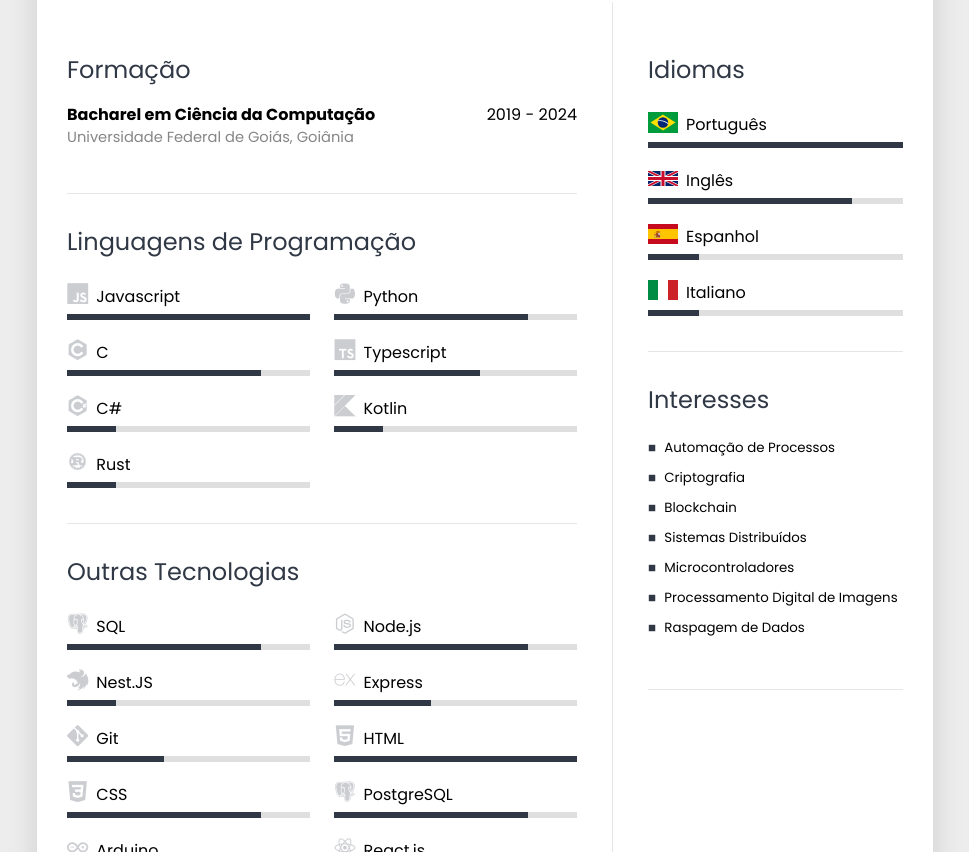
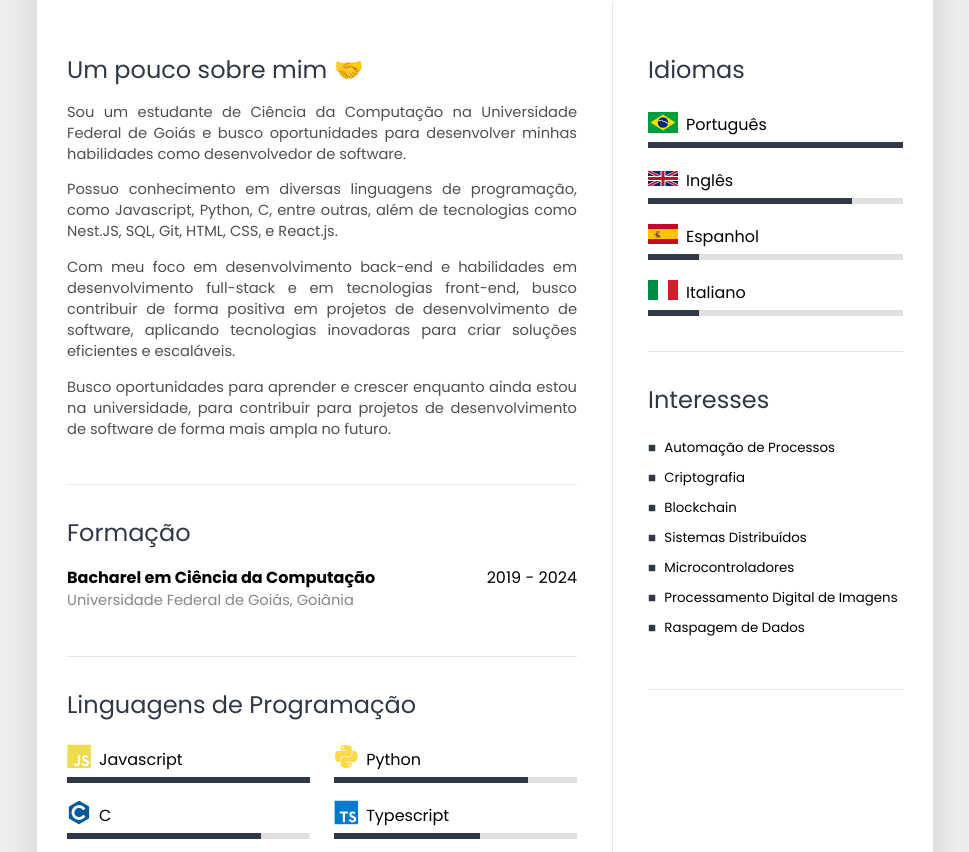
Before and after one commit to nickolascarlos/curriculum, a React (Create React App) app: page / in a window 1280 px wide. Shown: the part 208-1060 px from the top of the page, without its empty margins (155-1124 px from the left). Built offline with nearby package versions, Linux system fonts and the light colour scheme; the HTML template or start-up script is replaced by a standard one.

Commit message:
Adiciona seção 'Sobre mim'

```diff
--- a/src/App.js
+++ b/src/App.js
@@ -15,6 +15,7 @@ import Events from './curriculum/Events';
 import Languages from './curriculum/Languages';
 import Interests from './curriculum/Interests';
 import picture from './picture';
+import AboutMe from './curriculum/AboutMe';
 
 function App() {
   return (
@@ -32,6 +33,7 @@ function App() {
 
           <Body>
             <BodyColumn flex={2}>
+              <AboutMe/>
               <Education/>
               <ProgrammingLanguages/>
               <OtherTools/>
--- /dev/null
+++ b/src/curriculum/AboutMe.jsx
@@ -0,0 +1,29 @@
+import Section from "../components/Section";
+
+export default function AboutMe(props) {
+    return (
+        <Section title="Um pouco sobre mim 🤝">
+            <article style={{
+                fontSize: '11pt',
+                textAlign: 'justify',
+                color: '#505050'
+            }}>
+                <p>
+                Sou um estudante de Ciência da Computação na Universidade Federal de Goiás e busco oportunidades para desenvolver minhas habilidades como desenvolvedor de software.
+                </p>
+
+                <p>
+                Possuo conhecimento em diversas linguagens de programação, como Javascript, Python, C, entre outras, além de tecnologias como Nest.JS, SQL, Git, HTML, CSS, e React.js.
+                </p>
+
+                <p>
+                Com meu foco em desenvolvimento back-end e habilidades em desenvolvimento full-stack e em tecnologias front-end, busco contribuir de forma positiva em projetos de desenvolvimento de software, aplicando tecnologias inovadoras para criar soluções eficientes e escaláveis.
+                </p>
+
+                <p>
+                Busco oportunidades para aprender e crescer enquanto ainda estou na universidade, para contribuir para projetos de desenvolvimento de software de forma mais ampla no futuro.
+                </p>
+            </article>
+        </Section>
+    )
+}
--- a/src/curriculum/OtherTools.jsx
+++ b/src/curriculum/OtherTools.jsx
@@ -2,7 +2,7 @@ import Heap from "../components/Heap";
 import Section from "../components/Section";
 import SkillBar from "../components/SkillBar";
 
-const iconStyle = {fontSize: '16pt', color: 'rgba(48, 56, 70, 0.25)'}
+const iconStyle = {fontSize: '18pt'}
 
 export default function OtherTools(props) {
     return (
@@ -11,17 +11,17 @@ export default function OtherTools(props) {
                 <SkillBar
                     name="SQL"
                     level="80%"
-                    icon={<i class="devicon-postgresql-plain" style={iconStyle}></i>}
+                    icon={<i class="devicon-postgresql-plain colored" style={iconStyle}></i>}
                 />
                 <SkillBar
                     name="Node.js"
                     level="80%"
-                    icon={<i class="devicon-nodejs-plain" style={iconStyle}></i>}
+                    icon={<i class="devicon-nodejs-plain colored" style={iconStyle}></i>}
                 />
                 <SkillBar
                     name="Nest.JS"
                     level="20%"
-                    icon={<i class="devicon-nestjs-plain" style={iconStyle}></i>}
+                    icon={<i class="devicon-nestjs-plain colored" style={iconStyle}></i>}
                 />
                 <SkillBar
                     name="Express"
@@ -31,36 +31,36 @@ export default function OtherTools(props) {
                 <SkillBar
                     name="Git"
                     level="40%"
-                    icon={<i class="devicon-git-plain" style={iconStyle}></i>}
+                    icon={<i class="devicon-git-plain colored" style={iconStyle}></i>}
                 />
                 <SkillBar
                     name="HTML"
                     level="100%"
-                    icon={<i class="devicon-html5-plain" style={iconStyle}></i>}
+                    icon={<i class="devicon-html5-plain colored" style={iconStyle}></i>}
                 />
 
                 <SkillBar
                     name="CSS"
                     level="80%"
-                    icon={<i class="devicon-css3-plain" style={iconStyle}></i>}
+                    icon={<i class="devicon-css3-plain colored" style={iconStyle}></i>}
                 />
 
                 <SkillBar
                     name="PostgreSQL"
                     level="80%"
-                    icon={<i class="devicon-postgresql-plain" style={iconStyle}></i>}
+                    icon={<i class="devicon-postgresql-plain colored" style={iconStyle}></i>}
                 />
 
                 <SkillBar
                     name="Arduino"
                     level="80%"
-                    icon={<i class="devicon-arduino-plain" style={iconStyle}></i>}
+                    icon={<i class="devicon-arduino-plain colored" style={iconStyle}></i>}
                 />
 
                 <SkillBar
                     name="React.js"
                     level="80%"
-                    icon={<i class="devicon-react-plain" style={iconStyle}></i>}
+                    icon={<i class="devicon-react-plain colored" style={iconStyle}></i>}
                 />
             </Heap>
         </Section>
--- a/src/curriculum/ProgrammingLanguages.jsx
+++ b/src/curriculum/ProgrammingLanguages.jsx
@@ -2,7 +2,7 @@ import Heap from "../components/Heap";
 import Section from "../components/Section";
 import SkillBar from "../components/SkillBar";
 
-const iconStyle = {fontSize: '16pt', color: 'rgba(48, 56, 70, 0.25)'}
+const iconStyle = {fontSize: '18pt'}
 
 export default function ProgrammingLanguages(props) {
     return (
@@ -11,44 +11,44 @@ export default function ProgrammingLanguages(props) {
             <SkillBar
                     name="Javascript"
                     level="100%"
-                    icon={<i class="devicon-javascript-plain" style={iconStyle}></i>}
+                    icon={<i class="devicon-javascript-plain colored" style={iconStyle}></i>}
                 />
 
             <SkillBar
                     name="Python"
                     level="80%"
-                    icon={<i class="devicon-python-plain" style={iconStyle}></i>}
+                    icon={<i class="devicon-python-plain colored" style={iconStyle}></i>}
                 />
 
             <SkillBar
                     name="C"
                     level="80%"
-                    icon={<i class="devicon-c-plain" style={iconStyle}></i>}
+                    icon={<i class="devicon-c-plain colored" style={iconStyle}></i>}
 
                 />
 
             <SkillBar
                     name="Typescript"
                     level="60%"
-                    icon={<i class="devicon-typescript-plain" style={iconStyle}></i>}
+                    icon={<i class="devicon-typescript-plain colored" style={iconStyle}></i>}
                 />
 
             <SkillBar
                     name="C#"
                     level="20%"
-                    icon={<i class="devicon-csharp-plain" style={iconStyle}></i>}
+                    icon={<i class="devicon-csharp-plain colored" style={iconStyle}></i>}
                 />
 
             <SkillBar
                     name="Kotlin"
                     level="20%"
-                    icon={<i class="devicon-kotlin-plain" style={iconStyle}></i>}
+                    icon={<i class="devicon-kotlin-plain colored" style={iconStyle}></i>}
                 />
 
             <SkillBar
                     name="Rust"
                     level="20%"
-                    icon={<i class="devicon-rust-plain" style={iconStyle}></i>}
+                    icon={<i class="devicon-rust-plain colored" style={iconStyle}></i>}
                 />
             </Heap>
         </Section>
```
